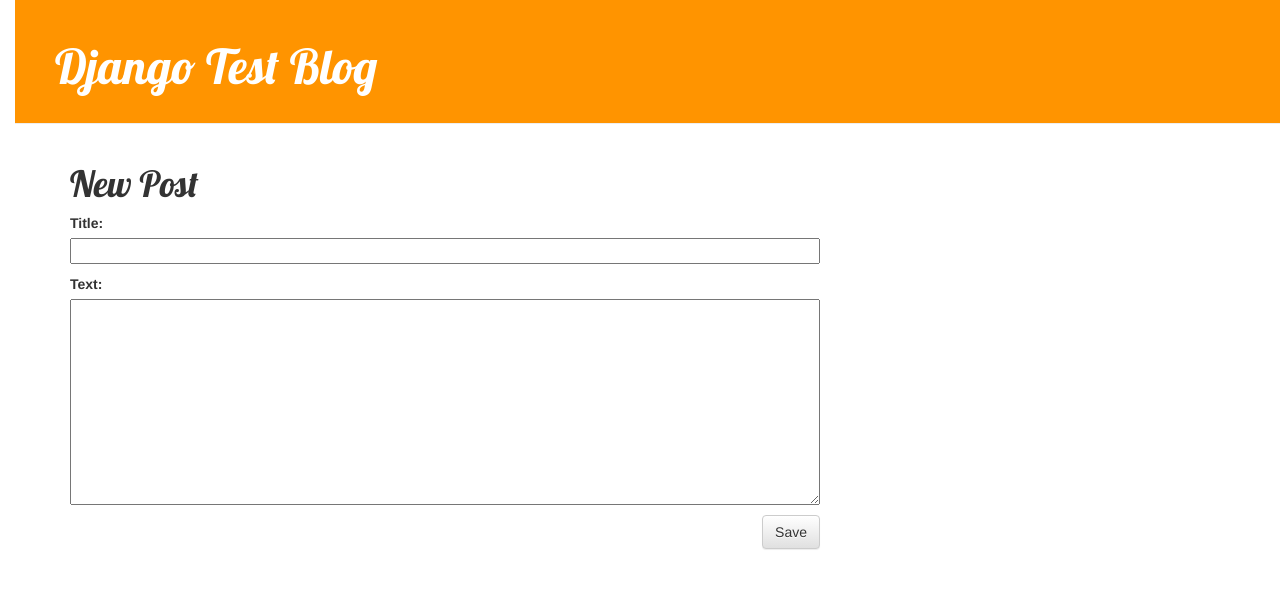
After one commit to wangyunyu/my-first-blog, a Django app: page /post/new/ in a window 1280 px wide. The commit adds this page. Shown: the top 589 px of the page. Run offline with Django 3.2, Linux system fonts and the light colour scheme; some libraries are stand-ins or nearby versions.

Commit message:
edit blog

```diff
--- /dev/null
+++ b/blog/forms.py
@@ -0,0 +1,8 @@
+from django import forms
+from .models import Post
+
+class PostForm(forms.ModelForm):
+
+    class Meta:
+        model = Post
+        fields=('title','text',)
--- a/blog/templates/blog/base.html
+++ b/blog/templates/blog/base.html
@@ -9,7 +9,8 @@
     </head>
     <body>
             <div class="page-header">
-                    <h1><a href="/">Django Test Blog</a></h1>
+                <a href = "% url 'post_new' %" class = "top-menu"><span class="glyphicon glyphicon-plis"></span></a>
+                <h1><a href="/">Django Test Blog</a></h1>
                 </div>
                 <div class="content container">
                     <div class="row">
--- /dev/null
+++ b/blog/templates/blog/post_edit.html
@@ -0,0 +1,9 @@
+{% extends 'blog/base.html' %}
+
+{% block content %}
+    <h1>New Post</h1>
+    <form method="POST" class="post-form">{% csrf_token %}
+        {{form.as_p}}
+        <button type ="submit" class="save btn btn-default">Save</button>
+    </form>
+{% endblock %}
--- a/blog/urls.py
+++ b/blog/urls.py
@@ -3,4 +3,5 @@ from . import views
 urlpatterns = [
     url(r'^$', views.post_list, name='post_list'),
     url(r'^post/(?P<pk>[0-9]+)/$',views.post_detail,name='post_detail'),
+    url(r'^post/new/$',views.post_new,name='post_new'),
 ]
--- a/blog/views.py
+++ b/blog/views.py
@@ -1,6 +1,8 @@
 from django.shortcuts import render,get_object_or_404
 from django.utils import timezone
 from .models import Post
+from .forms import PostForm
+from django.shortcuts import redirect
 
 def post_list(request):
     posts = Post.objects.filter(published_date__lte=timezone.now()).order_by('published_date')
@@ -9,3 +11,16 @@ def post_list(request):
 def post_detail(request,pk):
     post=get_object_or_404(Post,pk=pk)
     return render(request,'blog/post_detail.html',{'post':post})
+
+def post_new(request):
+    if request.method == "POST":
+        form = PostForm(request.POST)
+        if form.is_valid():
+            post=form.save(commit=False)
+            post.author=request.user
+            post.published_date=timezone.now()
+            post.save()
+            return redirect('post_detail',pk=post.pk)
+    else:
+        form=PostForm()
+    return render(request,'blog/post_edit.html',{'form':form})
```
